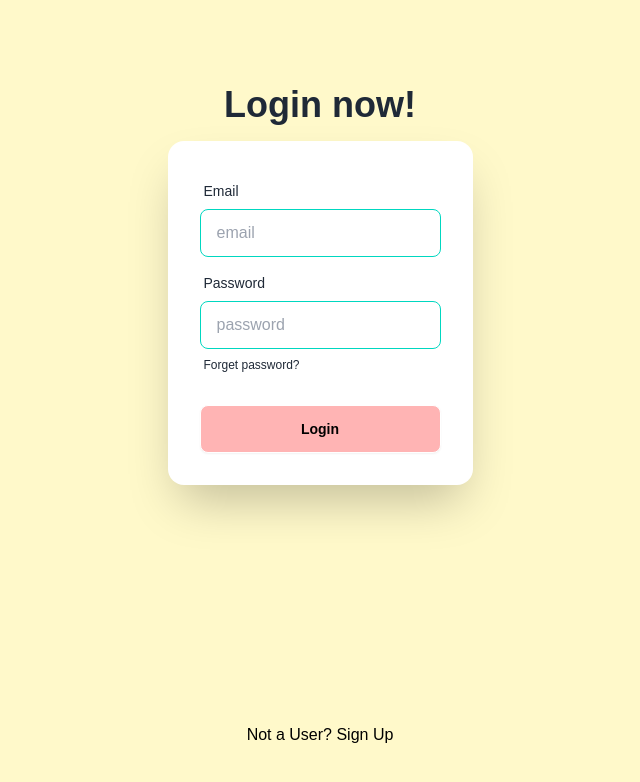
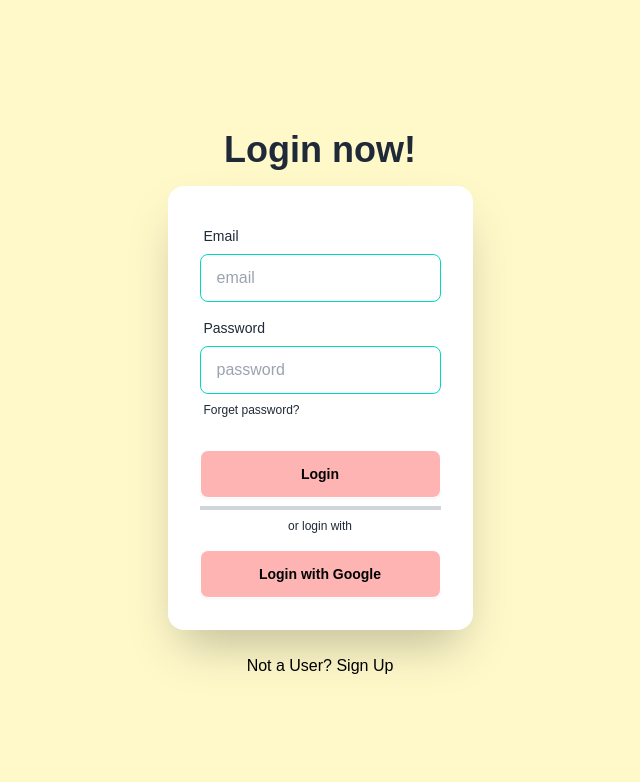
Before and after one commit to amirahyusof/parents-tracker, a Next.js app: page /login in a window 1280 px wide. Shown: the top 782 px of the page, without its empty margins (320-960 px from the left). Built offline with nearby package versions, Linux system fonts and the light colour scheme; no server answers.

Commit message:
add login in with google button

```diff
--- a/app/(auth)/login/page.js
+++ b/app/(auth)/login/page.js
@@ -26,8 +26,8 @@ export default function Login() {
   };
 
   return (
-    <div className="hero bg-[#FFF9CA] h-screen">
-      <main className="hero-content flex-col mt-4">
+    <main className="hero bg-[#FFF9CA] h-screen">
+      <div className="hero-content flex-col mt-2">
         <div className="text-center">
           <h1 className="text-4xl font-bold">Login now!</h1>
         </div>
@@ -70,16 +70,23 @@ export default function Login() {
             <div className="form-control mt-4">
               <button className="btn border-white bg-[#FFB4B4] hover:bg-[#FFDEB4] text-black">Login</button>
             </div>
+
+            <span className="border-2 border-gray-300"></span>
+            <p className="text-xs mx-auto justify-center">or login with</p>
+
+            <div className="form-control mt-2">
+              <button className="btn border-white bg-[#FFB4B4] hover:bg-[#FFDEB4] text-black">Login with Google</button>
+            </div>
           </form>
         </div>
-      </main>
 
-      <footer className="row-start-3 mt-2 flex-col items-center justify-center">
-        <p className="text-black">
-          Not a User?
-          <Link href="/signup" className="link link-hover"> Sign Up </Link>
-        </p>
-      </footer>
-    </div>
+        <div className="row-start-3 mt-2 flex-col items-center justify-center">
+          <p className="text-black">
+            Not a User?
+            <Link href="/signup" className="link link-hover"> Sign Up </Link>
+          </p>
+        </div>
+      </div>
+    </main>
   );
 }
```
